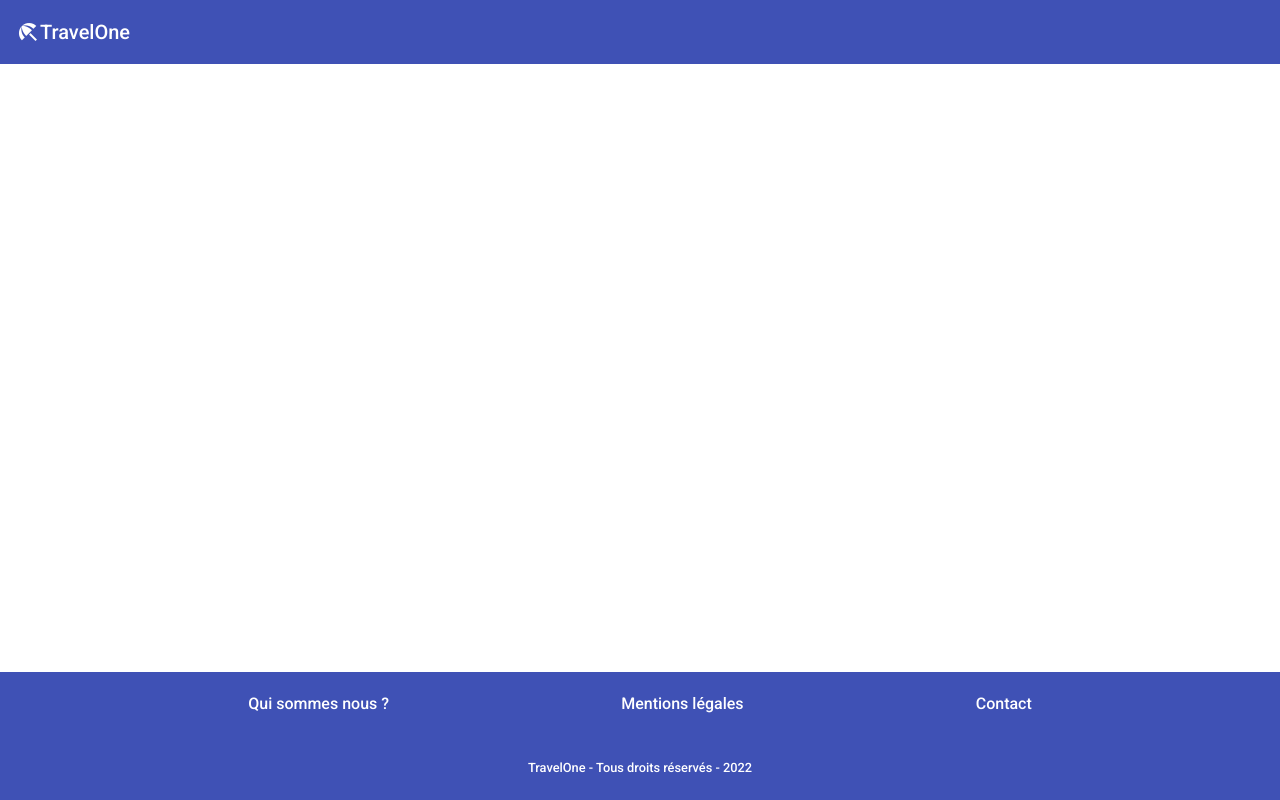
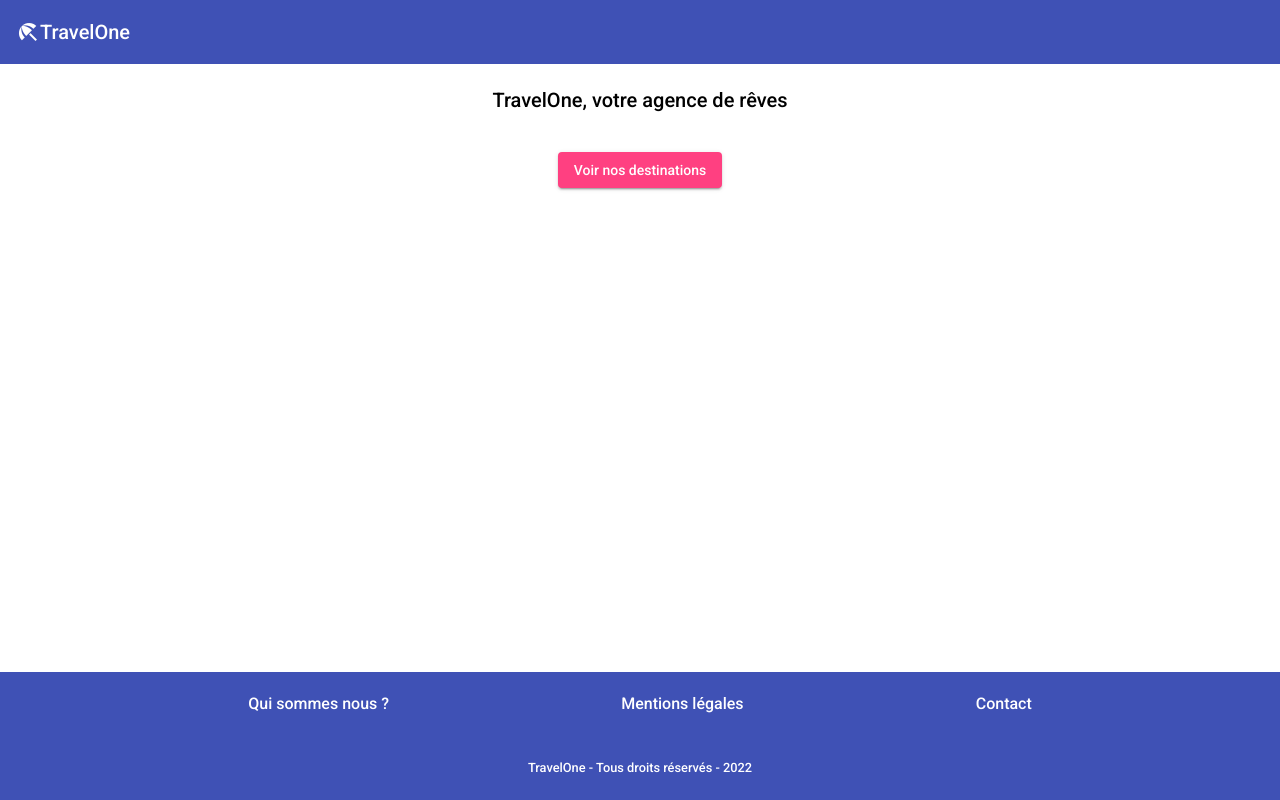
Before and after one commit to RobinStudo/travel-one, an Angular app: page / in a window 1280 px wide. Built offline with nearby package versions, Linux system fonts and the light colour scheme; no server answers.

Commit message:
Home page

```diff
--- a/src/app/app-routing.module.ts
+++ b/src/app/app-routing.module.ts
@@ -2,8 +2,13 @@ import { NgModule } from '@angular/core';
 import { RouterModule, Routes } from '@angular/router';
 
 import { ListComponent } from "./pages/list/list.component";
+import {HomeComponent} from "./pages/home/home.component";
 
 const routes: Routes = [
+    {
+        path: '',
+        component: HomeComponent,
+    },
     {
         path: 'list',
         component: ListComponent
--- a/src/app/app.module.ts
+++ b/src/app/app.module.ts
@@ -8,6 +8,7 @@ import { AppComponent } from './app.component';
 import { HeaderComponent } from './components/header/header.component';
 import { FooterComponent } from './components/footer/footer.component';
 import { ListComponent } from './pages/list/list.component';
+import { HomeComponent } from './pages/home/home.component';
 
 
 @NgModule({
@@ -15,7 +16,8 @@ import { ListComponent } from './pages/list/list.component';
         AppComponent,
         HeaderComponent,
         FooterComponent,
-        ListComponent
+        ListComponent,
+        HomeComponent
     ],
     imports: [
         BrowserModule,
--- a/src/app/modules/material/material.module.ts
+++ b/src/app/modules/material/material.module.ts
@@ -3,11 +3,13 @@ import { CommonModule } from '@angular/common';
 import { MatToolbarModule } from "@angular/material/toolbar";
 import { MatIconModule } from "@angular/material/icon";
 import {MatCardModule} from "@angular/material/card";
+import {MatButtonModule} from "@angular/material/button";
 
 const modules: any[] = [
     MatToolbarModule,
     MatIconModule,
     MatCardModule,
+    MatButtonModule,
 ];
 
 @NgModule({
--- /dev/null
+++ b/src/app/pages/home/home.component.html
@@ -0,0 +1,8 @@
+<div class="landing">
+    <div class="landing-content">
+        <h2>TravelOne, votre agence de rêves</h2>
+        <button mat-raised-button color="accent">
+            Voir nos destinations
+        </button>
+    </div>
+</div>
--- /dev/null
+++ b/src/app/pages/home/home.component.scss
@@ -0,0 +1,12 @@
+.landing{
+    height: 100%;
+
+    .landing-content{
+        height: 100%;
+        display: flex;
+        justify-content: center;
+        gap: 20px;
+        flex-direction: column;
+        align-items: center;
+    }
+}
--- /dev/null
+++ b/src/app/pages/home/home.component.ts
@@ -0,0 +1,13 @@
+import { Component, OnInit } from '@angular/core';
+
+@Component({
+    selector: 'app-home',
+    templateUrl: './home.component.html',
+    styleUrls: ['./home.component.scss']
+})
+export class HomeComponent implements OnInit {
+    constructor() { }
+
+    ngOnInit(): void {
+    }
+}
```
Also changed, not shown: 1 other file (tests, documents, lock files or other folders).
